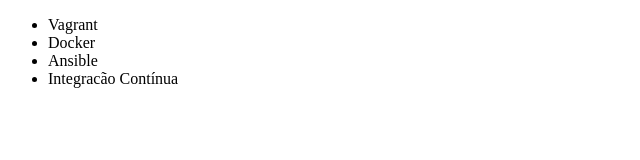
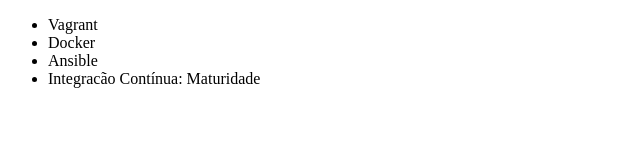
Before and after one commit to Nathixm/git-curso-alura, a plain HTML site: page index.html in a window 1280 px wide. Shown: the full height of the page, 0-640 px from the left. Drawn offline with Linux system fonts and the light colour scheme.

Commit message:
Atualizando o nome do curso

```diff
--- a/index.html
+++ b/index.html
@@ -11,7 +11,7 @@
         <li>Vagrant</li>
         <li>Docker</li>
         <li>Ansible</li>
-	    <li>Integracão Contínua</li>
+	    <li>Integracão Contínua: Maturidade</li>
      </ul>
 </body>
 </html>
```
